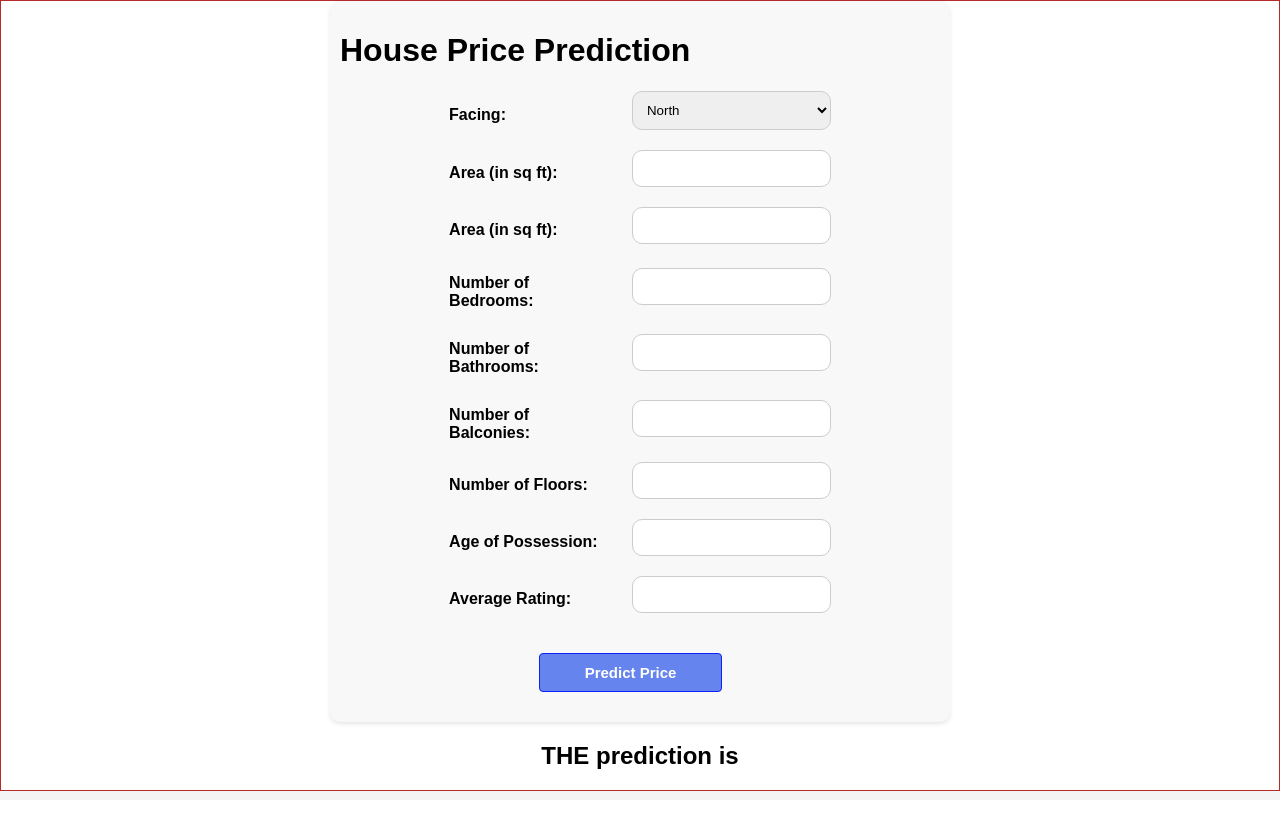
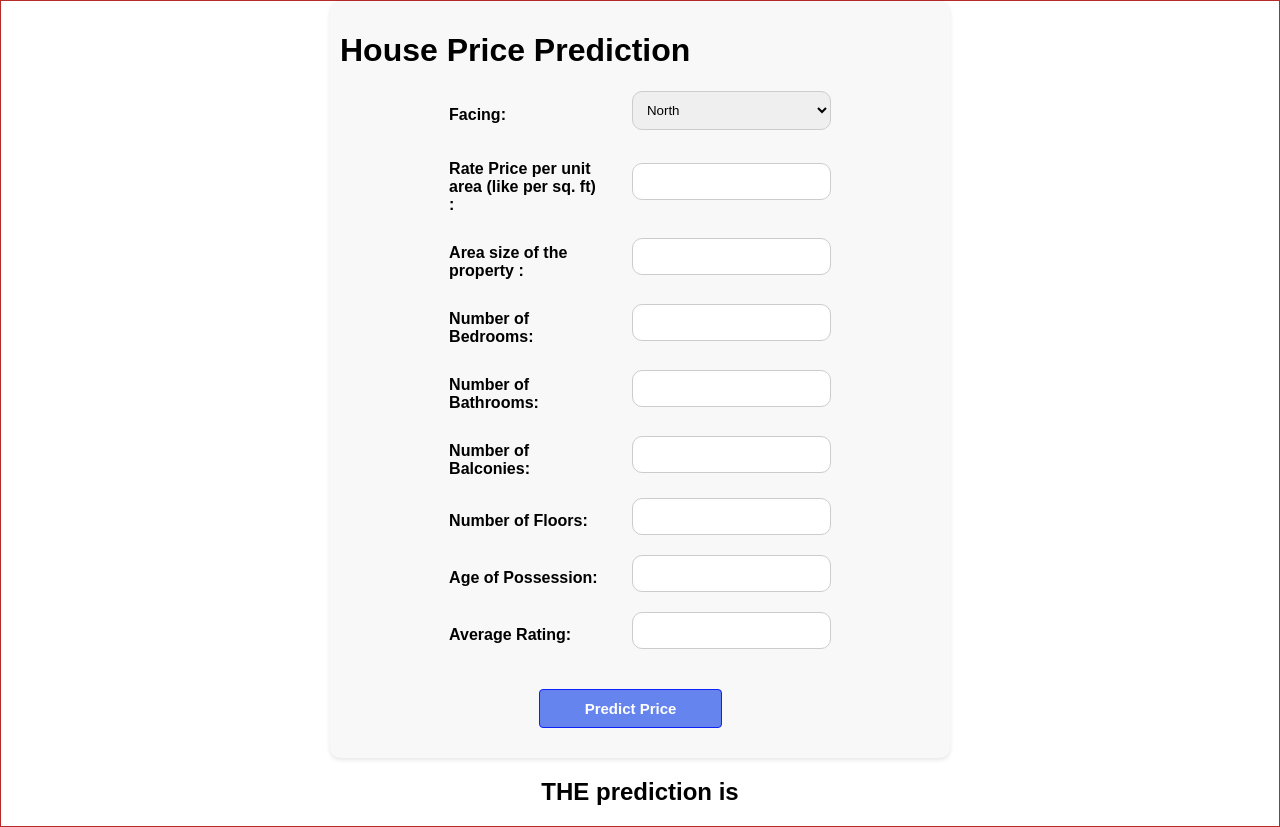
Before and after one commit to sumanthgubbala/House-Price-Prediction, a Flask app: page / in a window 1280 px wide. Before the commit the page ends 791 px from the top, so only its background shows below. Run offline with Flask 3, Linux system fonts and the light colour scheme.

Commit message:
new field added

```diff
--- a/templates/index.html
+++ b/templates/index.html
@@ -97,10 +97,10 @@
                 <option value="Missing">Missing</option>
             </select><br><br>
 
-            <label for="rate">Area (in sq ft):</label>
+            <label for="rate">Rate Price per unit area (like per sq. ft) :</label>
             <input type="text" id="rate" name="rate" required><br><br>
 
-            <label for="area_sqft">Area (in sq ft):</label>
+            <label for="area_sqft">Area size of the property :</label>
             <input type="text" id="area_sqft" name="area_sqft" required><br><br>
 
             <label for="bedRoom">Number of Bedrooms:</label>
```
